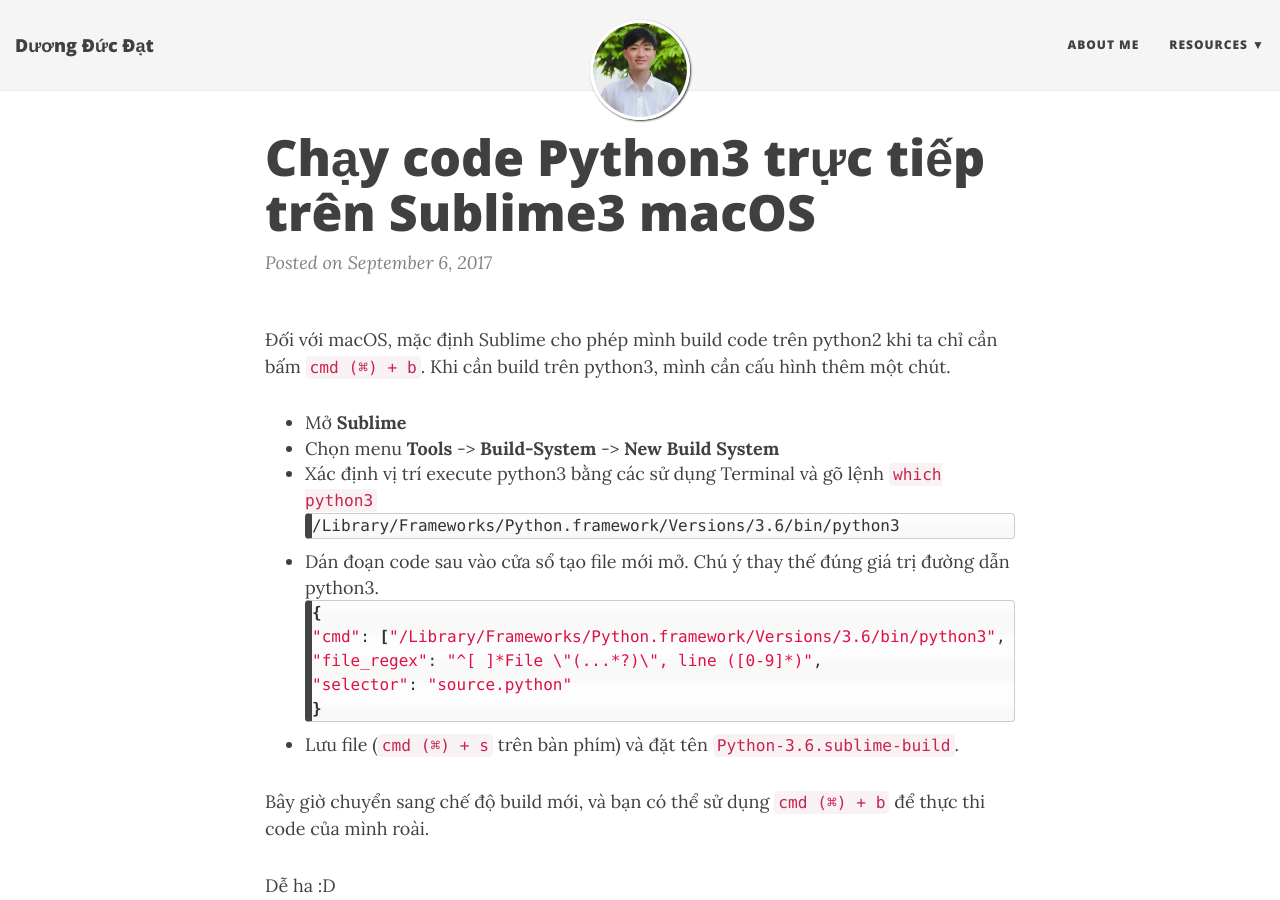
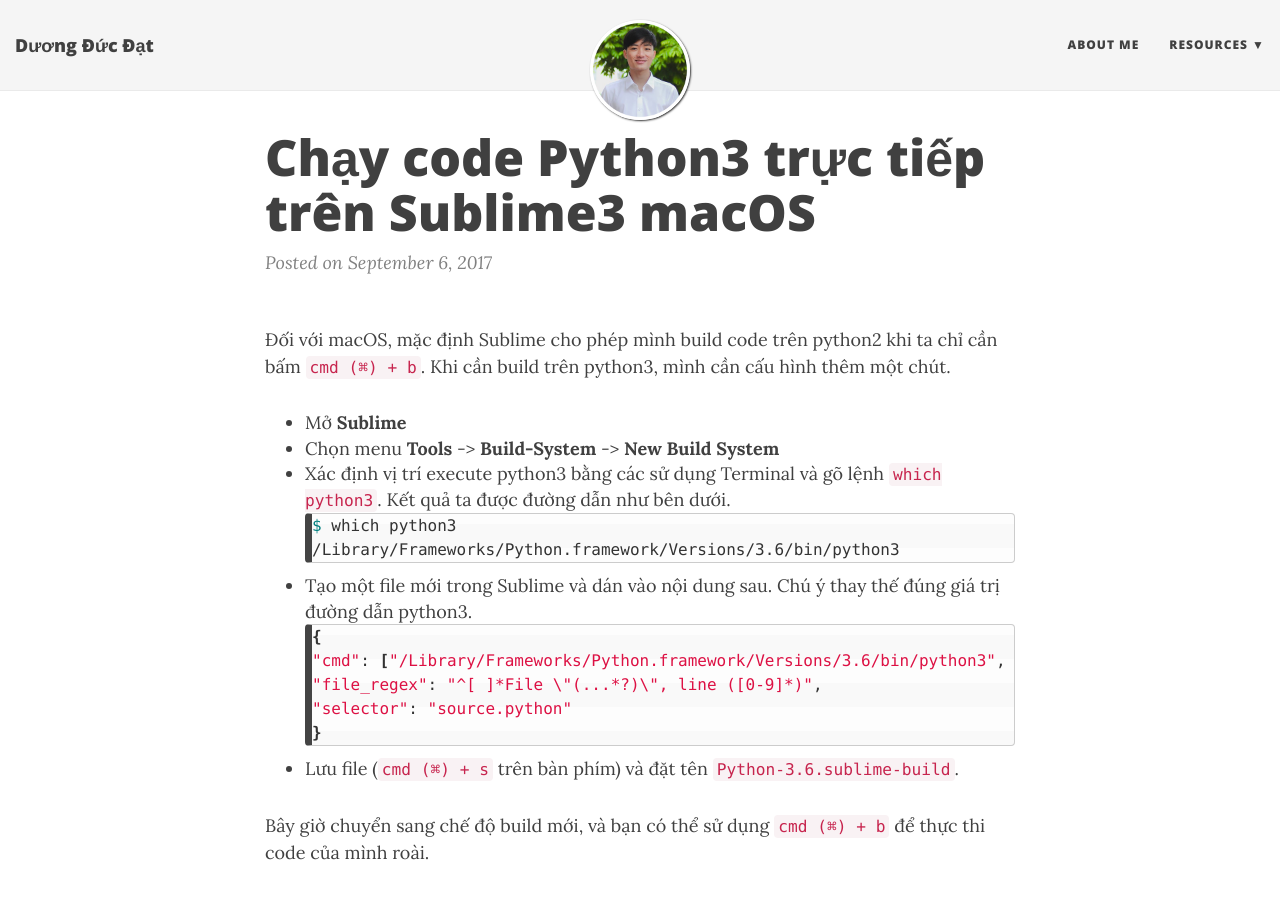
Before and after one commit to noobfromvn/noobfromvn.github.io, a Jekyll site: the page built from _posts/2017-09-06-chay-code-python3-tren-sublime-macOS.md, in a window 1280 px wide and 900 px high. Built offline with Jekyll 4.4.1, drawn with Linux system fonts in a browser that asks for light colours; nearby versions of some CDN libraries; comment, search, counter and statistics services are not loaded.

Commit message:
Update 2017-09-06-chay-code-python3-tren-sublime-macOS.md

````diff
--- a/_posts/2017-09-06-chay-code-python3-tren-sublime-macOS.md
+++ b/_posts/2017-09-06-chay-code-python3-tren-sublime-macOS.md
@@ -10,11 +10,12 @@
 
 - Mở **Sublime**
 - Chọn menu **Tools** -> **Build-System** -> **New Build System**
-- Xác định vị trí execute python3 bằng các sử dụng Terminal và gõ lệnh `which python3`
+- Xác định vị trí execute python3 bằng các sử dụng Terminal và gõ lệnh `which python3`. Kết quả ta được đường dẫn như bên dưới.
 ```sh
+$ which python3
 /Library/Frameworks/Python.framework/Versions/3.6/bin/python3
 ```
-- Dán đoạn code sau vào cửa sổ tạo file mới mở. Chú ý thay thế đúng giá trị đường dẫn python3.
+- Tạo một file mới trong Sublime và dán vào nội dung sau. Chú ý thay thế đúng giá trị đường dẫn python3.
 ```sh
 {
 "cmd": ["/Library/Frameworks/Python.framework/Versions/3.6/bin/python3", "-u", "$file"],
````
